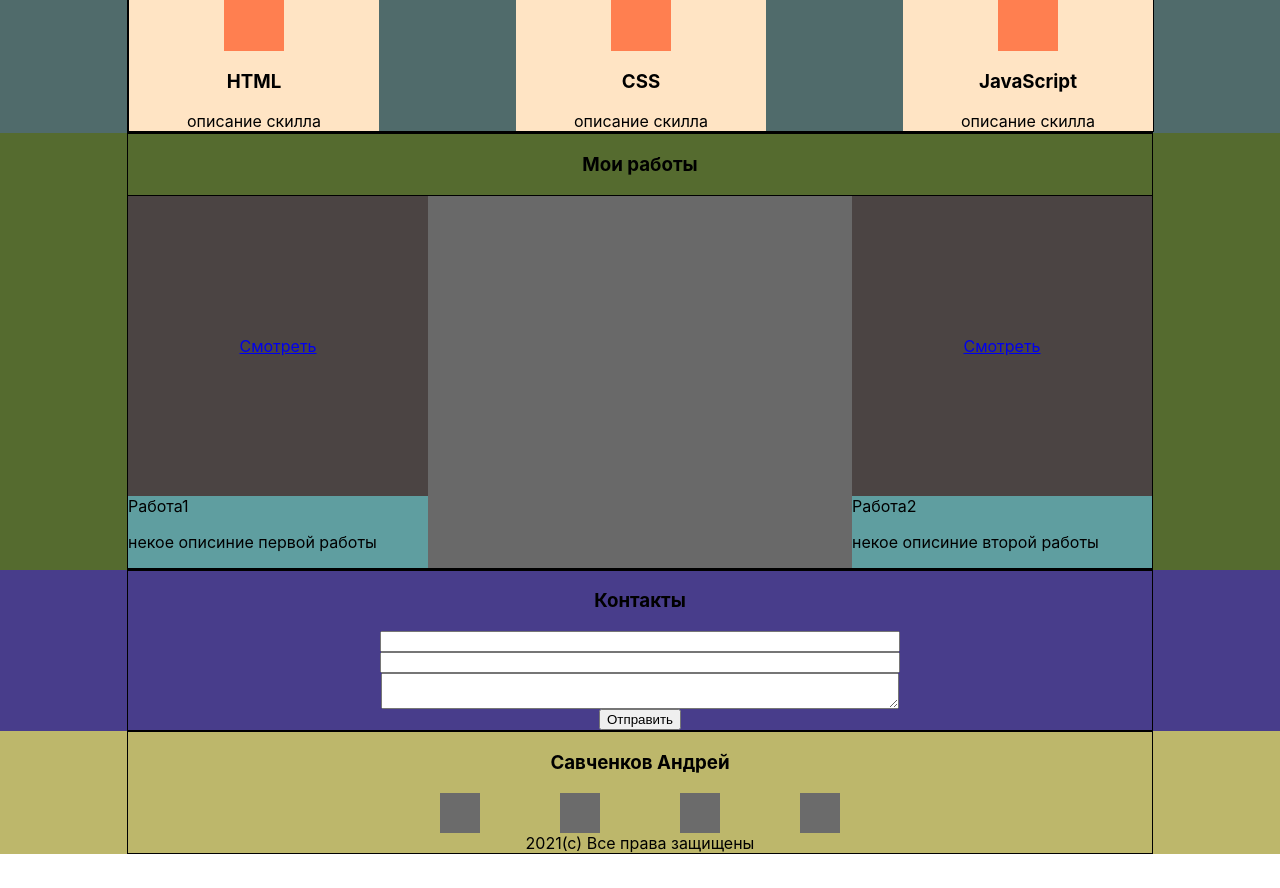
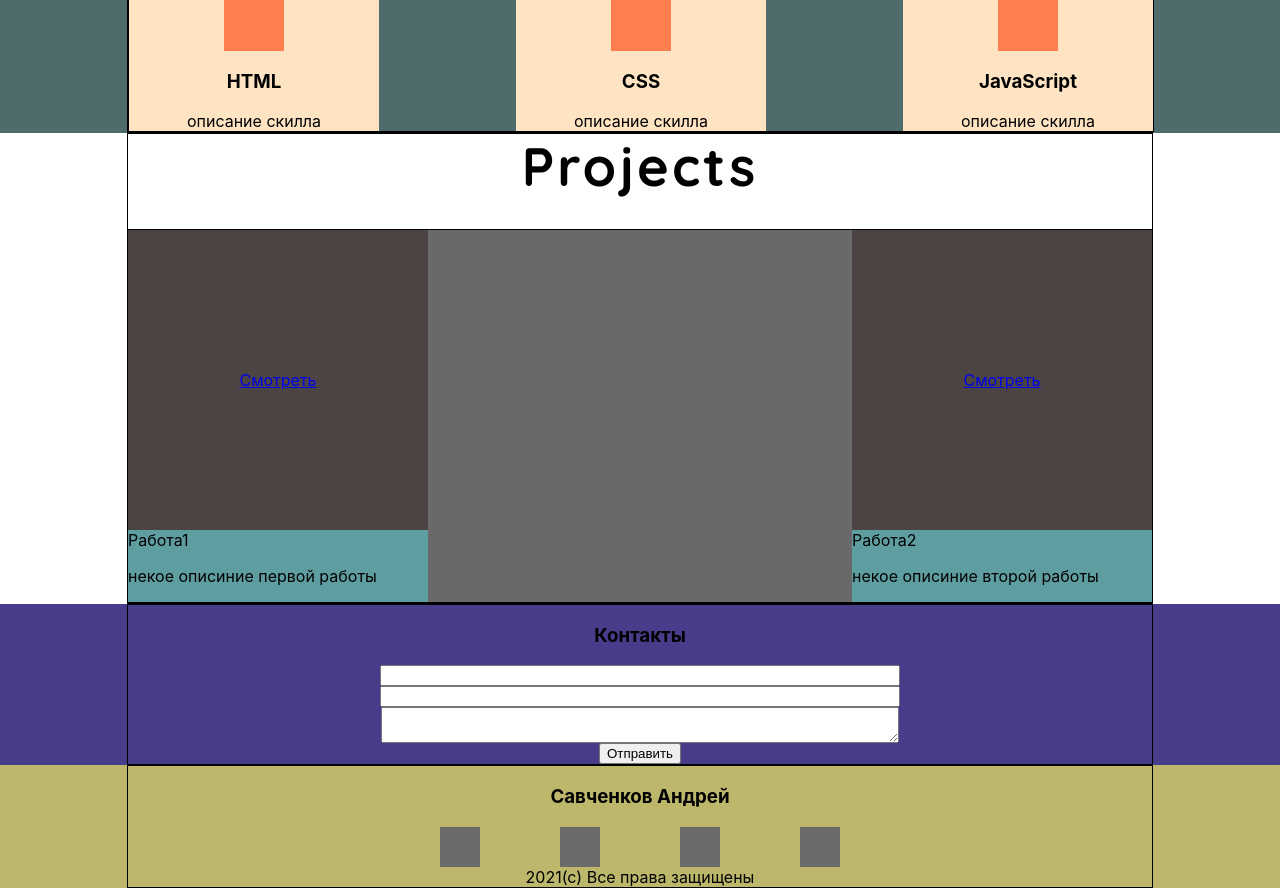
Before and after one commit to AndreySavchenkov/portfolio, a React (Create React App) app: page / in a window 1280 px wide. Shown: the part 960-1848 px from the top of the page. Before the commit the page ends 1814 px from the top, so only its background shows below. Built offline with nearby package versions, Linux system fonts and the light colour scheme.

Commit message:
styling project component

```diff
--- a/public/index.html
+++ b/public/index.html
@@ -15,6 +15,9 @@
       user's mobile device or desktop. See https://developers.google.com/web/fundamentals/web-app-manifest/
     -->
     <link rel="manifest" href="%PUBLIC_URL%/manifest.json" />
+    <link rel="preconnect" href="https://fonts.googleapis.com">
+    <link rel="preconnect" href="https://fonts.gstatic.com" crossorigin>
+    <link href="https://fonts.googleapis.com/css2?family=Quicksand:wght@300;400;600;700&display=swap" rel="stylesheet">
     <!--
       Notice the use of %PUBLIC_URL% in the tags above.
       It will be replaced with the URL of the `public` folder during the build.
--- a/src/works/Works.module.css
+++ b/src/works/Works.module.css
@@ -1,5 +1,5 @@
 .works {
-    background-color: darkolivegreen;
+    background-color: white;
 }
 .container {
     flex-direction: column;
@@ -7,8 +7,19 @@
     flex-wrap: nowrap;
 }
 .title {
+    margin: 0 0 30px;
+    font-family: 'Quicksand', sans-serif;
+    font-weight: 600;
+    font-size: 36px;
+    line-height: 1.2;
+    letter-spacing: 3px;
+}
+.title h2 {
+    margin: 0;
+}
 
-}
+
+
 .worksContainer {
     border: 1px solid;
     background-color: dimgrey;
--- a/src/works/Works.tsx
+++ b/src/works/Works.tsx
@@ -7,7 +7,9 @@
     return (
         <div className={style.works}>
             <div className={`${styleContainer.container} ${style.container}`}>
-                <h3 className={style.title}>Мои работы</h3>
+                <div className={style.title}>
+                    <h2>Projects</h2>
+                </div>
                 <div className={style.worksContainer}>
                     <Work title={'Работа1'} text={'некое описиние первой работы'} link={'#'}/>
                     <Work title={'Работа2'} text={'некое описиние второй работы'} link={'#'}/>
```
